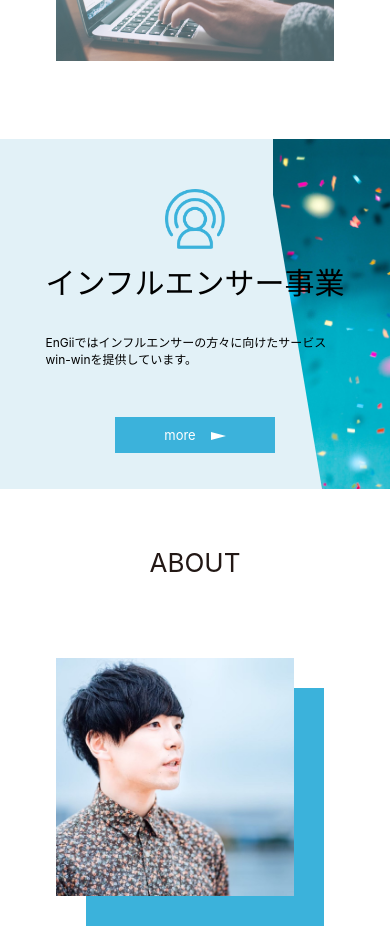
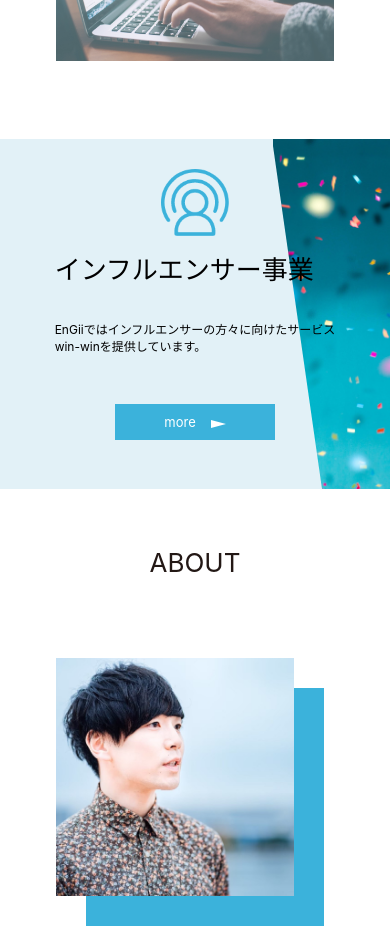
Before and after one commit to reiji-0720/EnGii-HP-recreate, a Nuxt app: page / in a window 390 px wide. Shown: the part 1780-2716 px from the top of the page. Built offline with nearby package versions, Linux system fonts and the light colour scheme.

Commit message:
Update influencer.vue

```diff
--- a/components/influencer.vue
+++ b/components/influencer.vue
@@ -162,9 +162,6 @@ h1 {
 }
 
 @media screen and (max-width:730px){
-  .influencerhead h2{
-    font-size: 26px;
-  }
   .influencerLogo {
     height: 60px;
     width: 60px;
@@ -193,7 +190,11 @@ h1 {
     line-height: 60px;
     padding-left: 20px;
     font-weight: 100;
-    font-size: 30px;
+    font-size: 26px;
+  }
+  .influencerLogo{
+    width:67.28px;
+    height:67.28px;
   }
   .influencerleft .btn-more{
     padding-top:50px;
@@ -208,14 +209,15 @@ h1 {
   }
   .title-box{
     display:block;
+    padding-top:30px;
   }
   .influencerImg{
     height:350px;
   }
   .influencerImg::after{
-    height:350px;
+    border-bottom: 350px solid #e2f1f7;
   }
-  .title-box h2{
+  .influencerhead{
     text-align: left;
     padding:0;
   }
```
